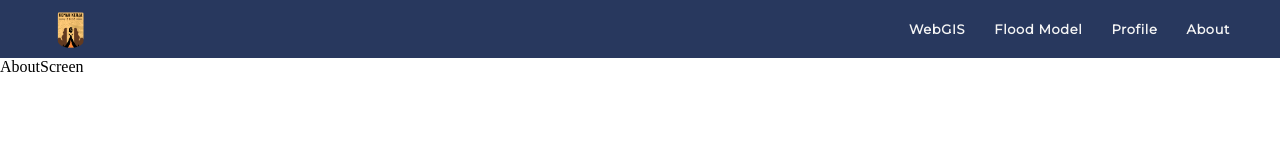
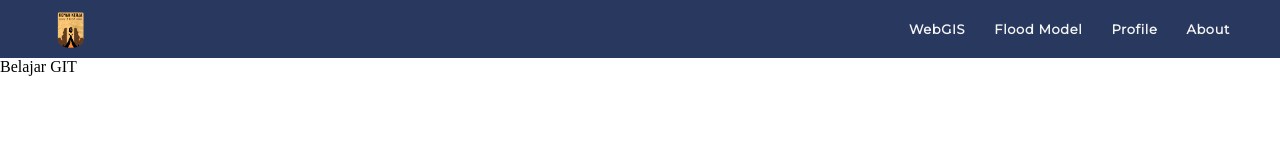
Before and after one commit to samdyra/KemkerApp, a React (Vite) app: page /AboutScreen in a window 1280 px wide. Shown: the top 160 px of the page. Built offline with nearby package versions, Linux system fonts and the light colour scheme.

Commit message:
training git

```diff
--- a/src/Pages/About/AboutScreen.jsx
+++ b/src/Pages/About/AboutScreen.jsx
@@ -1,7 +1,7 @@
 import React from "react";
 
 const AboutScreen = () => {
-  return <div>AboutScreen</div>;
+  return <div>Belajar GIT</div>;
 };
 
 export default AboutScreen;
```
